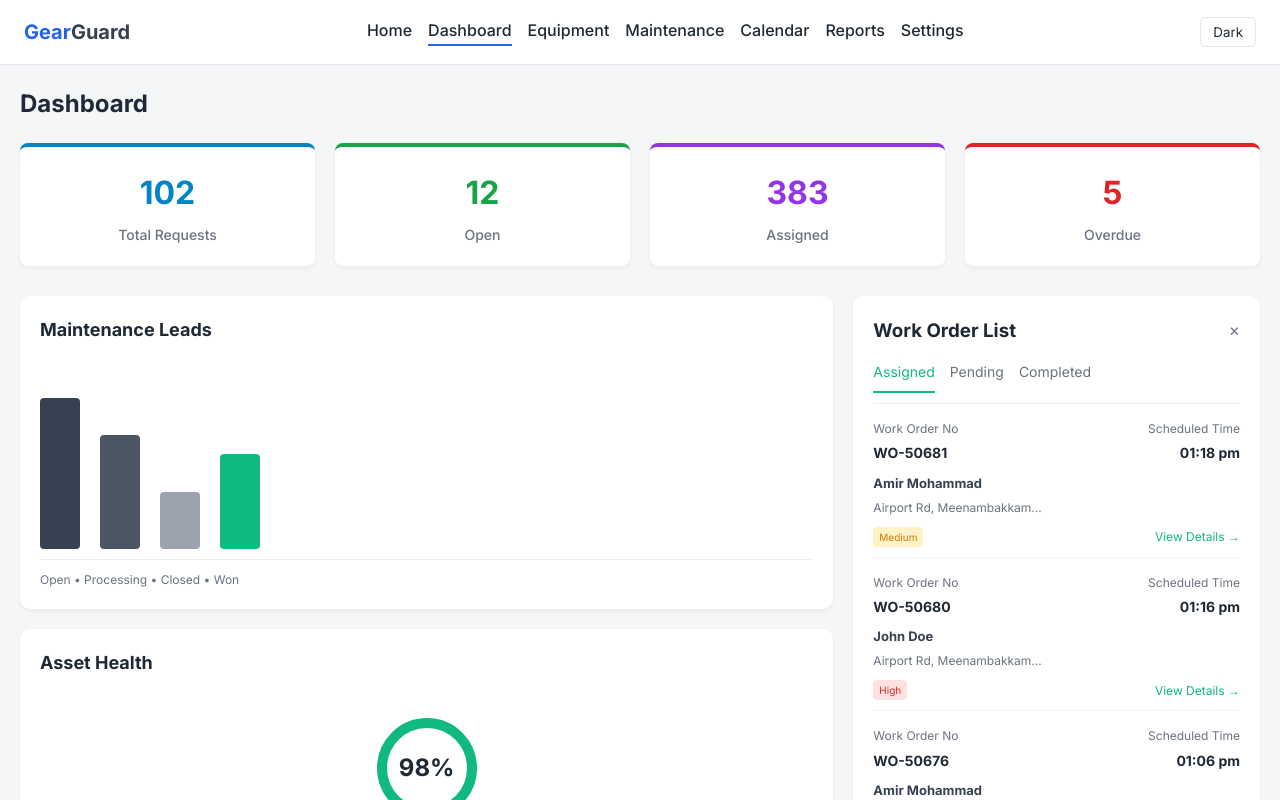
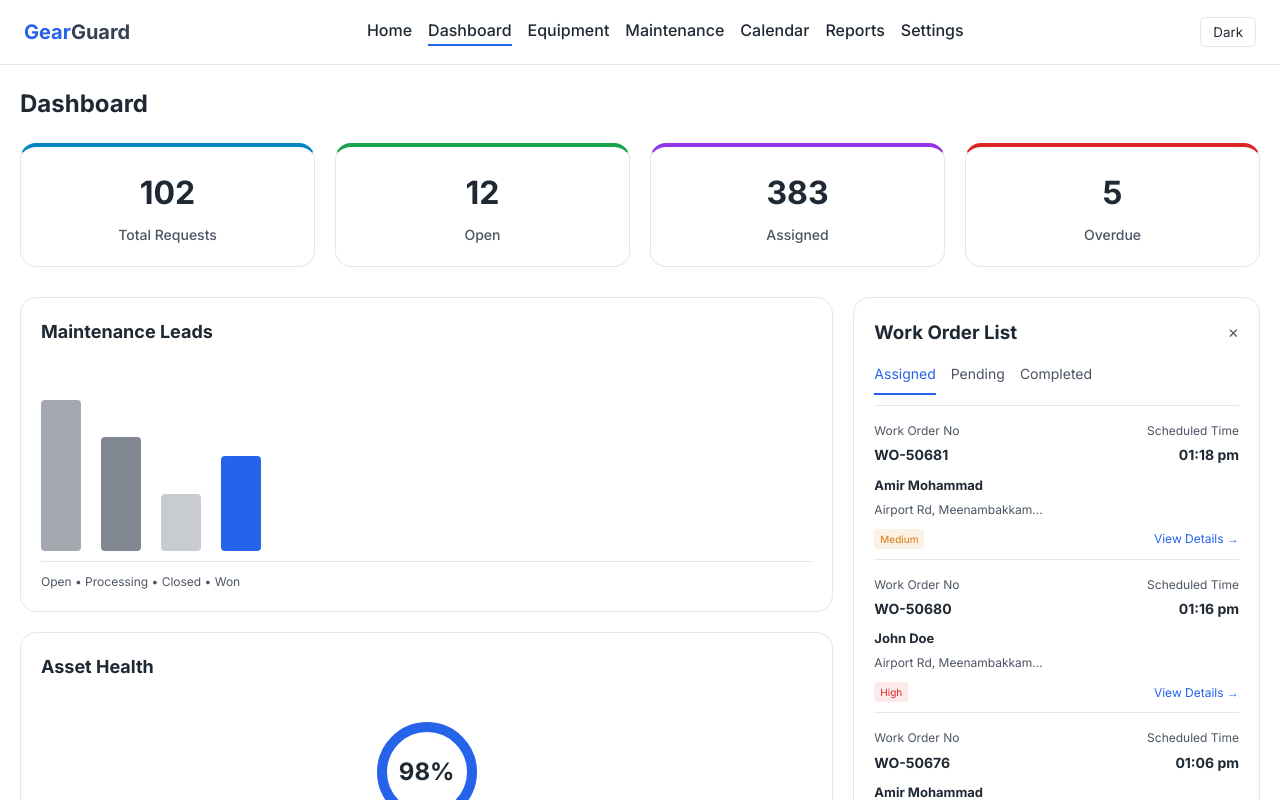
Before and after one commit to stackstorm-07/gearguard-maintenance-tracker, a React (Vite) app: page /dashboard in a window 1280 px wide. Shown: the top 800 px of the page. Built offline with nearby package versions, Linux system fonts and the light colour scheme.

Commit message:
fixed dark mode for dashboard

```diff
--- a/src/components/dashboard/RecentList.tsx
+++ b/src/components/dashboard/RecentList.tsx
@@ -1,4 +1,3 @@
-// src/components/dashboard/RecentList.tsx
 import React from 'react';
 
 interface Order {
@@ -11,41 +10,54 @@ interface Order {
 
 const RecentList: React.FC<{ orders: Order[] }> = ({ orders }) => {
   return (
-    <div style={{ backgroundColor: 'white', padding: '20px', borderRadius: '10px', height: '100%', boxShadow: '0 2px 4px rgba(0,0,0,0.05)' }}>
+    <div style={{
+      backgroundColor: 'var(--card-bg)',
+      padding: '20px',
+      borderRadius: 'var(--radius)',
+      height: '100%',
+      border: '1px solid var(--border)',
+      boxShadow: 'var(--shadow)'
+    }}>
       <div style={{ display: 'flex', justifyContent: 'space-between', marginBottom: '15px' }}>
-          <h3 style={{ margin: 0 }}>Work Order List</h3>
-          <button style={{ border: 'none', background: 'none', color: '#6b7280', cursor: 'pointer' }}>✕</button>
+          <h3 style={{ margin: 0, color: 'var(--text)' }}>Work Order List</h3>
+          <button style={{ border: 'none', background: 'none', color: 'var(--subtext)', cursor: 'pointer' }}>✕</button>
       </div>
 
       {/* Tabs */}
-      <div style={{ display: 'flex', gap: '15px', borderBottom: '1px solid #eee', paddingBottom: '10px', marginBottom: '15px', fontSize: '14px', color: '#6b7280' }}>
-          <span style={{ color: '#10b981', borderBottom: '2px solid #10b981', paddingBottom: '8px', cursor: 'pointer' }}>Assigned</span>
+      <div style={{ display: 'flex', gap: '15px', borderBottom: '1px solid var(--border)', paddingBottom: '10px', marginBottom: '15px', fontSize: '14px', color: 'var(--subtext)' }}>
+          <span style={{ color: 'var(--primary)', borderBottom: '2px solid var(--primary)', paddingBottom: '8px', cursor: 'pointer' }}>Assigned</span>
           <span style={{ cursor: 'pointer' }}>Pending</span>
           <span style={{ cursor: 'pointer' }}>Completed</span>
       </div>
 
       <div style={{ display: 'flex', flexDirection: 'column', gap: '15px' }}>
         {orders.map((order) => (
-          <div key={order.id} style={{ borderBottom: '1px solid #f3f4f6', paddingBottom: '10px' }}>
-            <div style={{ display: 'flex', justifyContent: 'space-between', fontSize: '12px', color: '#6b7280', marginBottom: '4px' }}>
+          <div key={order.id} style={{ borderBottom: '1px solid var(--border)', paddingBottom: '10px' }}>
+            <div style={{ display: 'flex', justifyContent: 'space-between', fontSize: '12px', color: 'var(--subtext)', marginBottom: '4px' }}>
                 <span>Work Order No</span>
                 <span>Scheduled Time</span>
             </div>
-            <div style={{ display: 'flex', justifyContent: 'space-between', fontSize: '14px', fontWeight: 'bold', marginBottom: '8px' }}>
+            <div style={{ display: 'flex', justifyContent: 'space-between', fontSize: '14px', fontWeight: 'bold', marginBottom: '8px', color: 'var(--text)' }}>
                 <span>{order.id}</span>
                 <span>{order.time}</span>
             </div>
-            <div style={{ fontSize: '13px', color: '#374151', marginBottom: '4px' }}>
+            <div style={{ fontSize: '13px', color: 'var(--text)', marginBottom: '4px' }}>
                 <strong>{order.assignedTo}</strong>
             </div>
-            <div style={{ fontSize: '12px', color: '#6b7280' }}>
+            <div style={{ fontSize: '12px', color: 'var(--subtext)' }}>
                Airport Rd, Meenambakkam...
             </div>
             <div style={{ display: 'flex', justifyContent: 'space-between', marginTop: '10px', alignItems: 'center' }}>
-                <span style={{ fontSize: '10px', padding: '2px 6px', borderRadius: '4px', backgroundColor: order.status === 'High' ? '#fee2e2' : '#fef3c7', color: order.status === 'High' ? '#dc2626' : '#d97706' }}>
+                <span style={{
+                  fontSize: '10px',
+                  padding: '2px 6px',
+                  borderRadius: '4px',
+                  backgroundColor: order.status === 'High' ? 'rgba(220, 38, 38, 0.1)' : 'rgba(217, 119, 6, 0.1)', // Semi-transparent for dark mode support
+                  color: order.status === 'High' ? '#dc2626' : '#d97706'
+                }}>
                     {order.status}
                 </span>
-                <span style={{ fontSize: '12px', color: '#10b981', cursor: 'pointer' }}>View Details →</span>
+                <span style={{ fontSize: '12px', color: 'var(--primary)', cursor: 'pointer' }}>View Details →</span>
             </div>
           </div>
         ))}
--- a/src/components/dashboard/StatCard.tsx
+++ b/src/components/dashboard/StatCard.tsx
@@ -1,4 +1,3 @@
-// src/components/dashboard/StatCard.tsx
 import React from 'react';
 
 interface StatProps {
@@ -8,21 +7,23 @@ interface StatProps {
   textColor: string;
 }
 
-const StatCard: React.FC<StatProps> = ({ label, value, color, textColor }) => {
+const StatCard: React.FC<StatProps> = ({ label, value, textColor }) => {
   return (
     <div style={{
-      backgroundColor: 'white',
+      backgroundColor: 'var(--card-bg)', // Uses theme card background
       padding: '20px',
-      borderRadius: '8px',
-      boxShadow: '0 2px 4px rgba(0,0,0,0.05)',
+      borderRadius: 'var(--radius)',
+      border: '1px solid var(--border)', // Adds border for definition
+      boxShadow: 'var(--shadow)',
       display: 'flex',
       flexDirection: 'column',
       alignItems: 'center',
       justifyContent: 'center',
-      borderTop: `4px solid ${textColor}`
+      borderTop: `4px solid ${textColor}`,
+      transition: 'background 0.3s ease, color 0.3s ease' // Smooth transition
     }}>
-      <h3 style={{ fontSize: '32px', margin: '0', color: textColor }}>{value}</h3>
-      <p style={{ margin: '5px 0 0 0', color: '#6b7280', fontSize: '14px', fontWeight: '500' }}>{label}</p>
+      <h3 style={{ fontSize: '32px', margin: '0', color: 'var(--text)' }}>{value}</h3>
+      <p style={{ margin: '5px 0 0 0', color: 'var(--subtext)', fontSize: '14px', fontWeight: '500' }}>{label}</p>
     </div>
   );
 };
--- a/src/pages/Dashboard.tsx
+++ b/src/pages/Dashboard.tsx
@@ -1,18 +1,15 @@
-// src/pages/Dashboard.tsx
-
 import React from 'react';
 import StatCard from '../components/dashboard/StatCard';
 import RecentList from '../components/dashboard/RecentList';
 
-// MOCK DATA based on GearGuard PDF [cite: 8, 26]
+// MOCK DATA
 const stats = [
-  { label: 'Total Requests', value: 102, color: '#e0f2fe', textColor: '#0284c7' }, // Blue
-  { label: 'Open', value: 12, color: '#dcfce7', textColor: '#16a34a' }, // Green
-  { label: 'Assigned', value: 383, color: '#f3e8ff', textColor: '#9333ea' }, // Purple
-  { label: 'Overdue', value: 5, color: '#fee2e2', textColor: '#dc2626' } // Red
+  { label: 'Total Requests', value: 102, color: '#e0f2fe', textColor: '#0284c7' },
+  { label: 'Open', value: 12, color: '#dcfce7', textColor: '#16a34a' },
+  { label: 'Assigned', value: 383, color: '#f3e8ff', textColor: '#9333ea' },
+  { label: 'Overdue', value: 5, color: '#fee2e2', textColor: '#dc2626' }
 ];
 
-// Mocking "Work Orders" from your reference image [cite: 27]
 const workOrders = [
   { id: 'WO-50681', title: 'CNC Machine Repair', assignedTo: 'Amir Mohammad', time: '01:18 pm', status: 'Medium' },
   { id: 'WO-50680', title: 'Laptop Screen Fix', assignedTo: 'John Doe', time: '01:16 pm', status: 'High' },
@@ -21,8 +18,8 @@ const workOrders = [
 
 const Dashboard: React.FC = () => {
   return (
-    <div style={{ padding: '20px', backgroundColor: '#f4f6f8', minHeight: '100vh' }}>
-      <h2 style={{ marginBottom: '20px', color: '#1f2937' }}>Dashboard</h2>
+    <div style={{ padding: '20px', backgroundColor: 'var(--bg)', minHeight: '100vh', transition: 'background 0.3s ease' }}>
+      <h2 style={{ marginBottom: '20px', color: 'var(--text)' }}>Dashboard</h2>
 
       {/* TOP STATS ROW */}
       <div style={{ display: 'grid', gridTemplateColumns: 'repeat(auto-fit, minmax(200px, 1fr))', gap: '20px', marginBottom: '30px' }}>
@@ -37,32 +34,31 @@ const Dashboard: React.FC = () => {
         {/* LEFT COLUMN: Charts/Graphs placeholder */}
         <div style={{ display: 'flex', flexDirection: 'column', gap: '20px' }}>
 
-          {/* Chart Placeholder 1: Requests Overview */}
-          <div style={{ backgroundColor: 'white', padding: '20px', borderRadius: '10px', boxShadow: '0 2px 4px rgba(0,0,0,0.05)' }}>
-             <h3 style={{ margin: '0 0 15px 0', fontSize: '18px' }}>Maintenance Leads</h3>
-             {/* Simple CSS Bar Chart Mockup to avoid installing chart libraries */}
-             <div style={{ display: 'flex', alignItems: 'flex-end', height: '200px', gap: '20px', paddingBottom: '10px', borderBottom: '1px solid #eee' }}>
-                <div style={{ width: '40px', height: '80%', backgroundColor: '#374151', borderRadius: '4px' }}></div>
-                <div style={{ width: '40px', height: '60%', backgroundColor: '#4b5563', borderRadius: '4px' }}></div>
-                <div style={{ width: '40px', height: '30%', backgroundColor: '#9ca3af', borderRadius: '4px' }}></div>
-                <div style={{ width: '40px', height: '50%', backgroundColor: '#10b981', borderRadius: '4px' }}></div>
+          {/* Chart Placeholder 1 */}
+          <div style={{ backgroundColor: 'var(--card-bg)', padding: '20px', borderRadius: 'var(--radius)', border: '1px solid var(--border)', boxShadow: 'var(--shadow)' }}>
+             <h3 style={{ margin: '0 0 15px 0', fontSize: '18px', color: 'var(--text)' }}>Maintenance Leads</h3>
+             <div style={{ display: 'flex', alignItems: 'flex-end', height: '200px', gap: '20px', paddingBottom: '10px', borderBottom: '1px solid var(--border)' }}>
+                <div style={{ width: '40px', height: '80%', backgroundColor: 'var(--subtext)', borderRadius: '4px', opacity: 0.5 }}></div>
+                <div style={{ width: '40px', height: '60%', backgroundColor: 'var(--subtext)', borderRadius: '4px', opacity: 0.7 }}></div>
+                <div style={{ width: '40px', height: '30%', backgroundColor: 'var(--subtext)', borderRadius: '4px', opacity: 0.3 }}></div>
+                <div style={{ width: '40px', height: '50%', backgroundColor: 'var(--primary)', borderRadius: '4px' }}></div>
              </div>
-             <p style={{ fontSize: '12px', color: '#6b7280', marginTop: '10px' }}>Open • Processing • Closed • Won</p>
+             <p style={{ fontSize: '12px', color: 'var(--subtext)', marginTop: '10px' }}>Open • Processing • Closed • Won</p>
           </div>
 
-           {/* Chart Placeholder 2: Equipment Status */}
-           <div style={{ backgroundColor: 'white', padding: '20px', borderRadius: '10px', boxShadow: '0 2px 4px rgba(0,0,0,0.05)' }}>
-             <h3 style={{ margin: '0 0 15px 0', fontSize: '18px' }}>Asset Health</h3>
+           {/* Chart Placeholder 2 */}
+           <div style={{ backgroundColor: 'var(--card-bg)', padding: '20px', borderRadius: 'var(--radius)', border: '1px solid var(--border)', boxShadow: 'var(--shadow)' }}>
+             <h3 style={{ margin: '0 0 15px 0', fontSize: '18px', color: 'var(--text)' }}>Asset Health</h3>
              <div style={{ display: 'flex', justifyContent: 'center', alignItems: 'center', height: '150px' }}>
-                <div style={{ width: '100px', height: '100px', borderRadius: '50%', border: '10px solid #10b981', display: 'flex', alignItems: 'center', justifyContent: 'center' }}>
-                    <span style={{ fontWeight: 'bold', fontSize: '24px' }}>98%</span>
+                <div style={{ width: '100px', height: '100px', borderRadius: '50%', border: '10px solid var(--primary)', display: 'flex', alignItems: 'center', justifyContent: 'center' }}>
+                    <span style={{ fontWeight: 'bold', fontSize: '24px', color: 'var(--text)' }}>98%</span>
                 </div>
              </div>
           </div>
 
         </div>
 
-        {/* RIGHT COLUMN: Work Orders (The Side Panel in your image) */}
+        {/* RIGHT COLUMN */}
         <div>
            <RecentList orders={workOrders} />
         </div>
```
